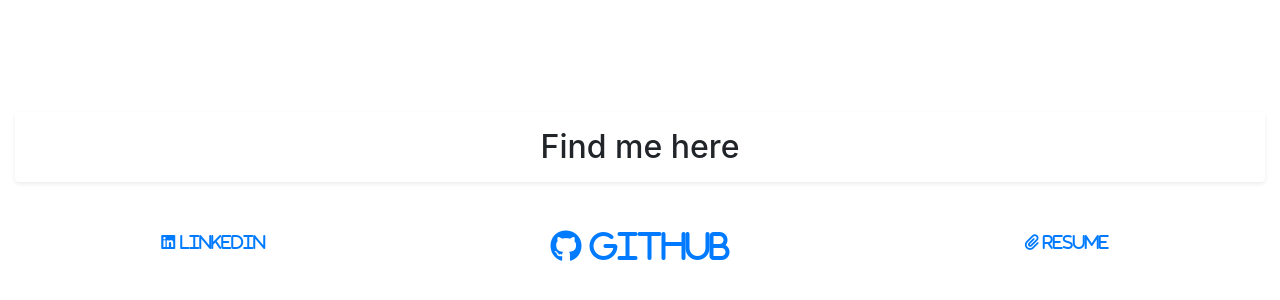
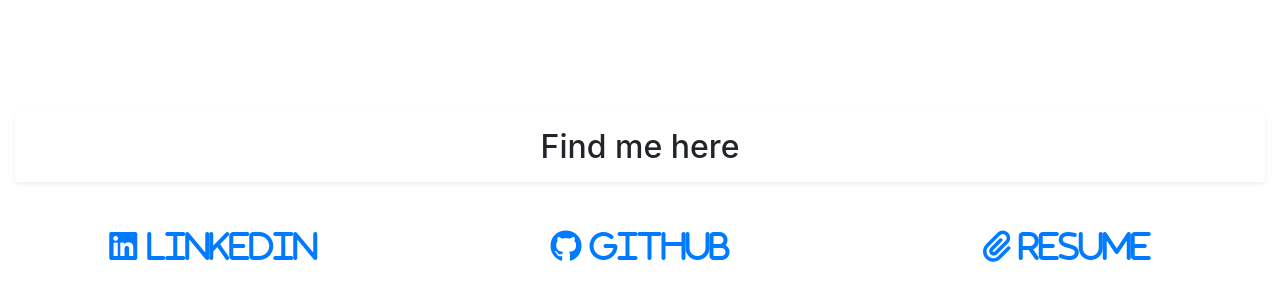
Before and after one commit to superjjang1/newportreact, a React (Create React App) app: page / in a window 1280 px wide. Shown: the part 2368-2668 px from the top of the page. Built offline with nearby package versions, Linux system fonts and the light colour scheme; the HTML template or start-up script is replaced by a standard one.

Commit message:
links sizing

```diff
--- a/src/components/Links/Links.js
+++ b/src/components/Links/Links.js
@@ -17,7 +17,7 @@ class Links extends Component {
                         <div className="w-100"></div>
                             <div className="col-sm">
                             <a href="https://www.linkedin.com/in/sean-yim-80b509118/" target="_blank">
-                                <i className="fab fa-linkedin fa-1x"> Linkedin</i></a>
+                                <i className="fab fa-linkedin fa-2x"> Linkedin</i></a>
                             </div>
                             <div className="col-sm">
                             <a href="https://www.github.com/superjjang1" target="_blank">
@@ -25,7 +25,7 @@ class Links extends Component {
                             </div>
                             <div className="col-sm">
                                 <a href="https://drive.google.com/file/d/1AQ1vP46IL_B9A4BbhDlkuPD1k3m8cBEg/view?usp=sharing" target="_blank">
-                                    <i className="fas fa-paperclip fa-1x"> Resume</i>
+                                    <i className="fas fa-paperclip fa-2x"> Resume</i>
                                 </a>
                             </div>
 
```
